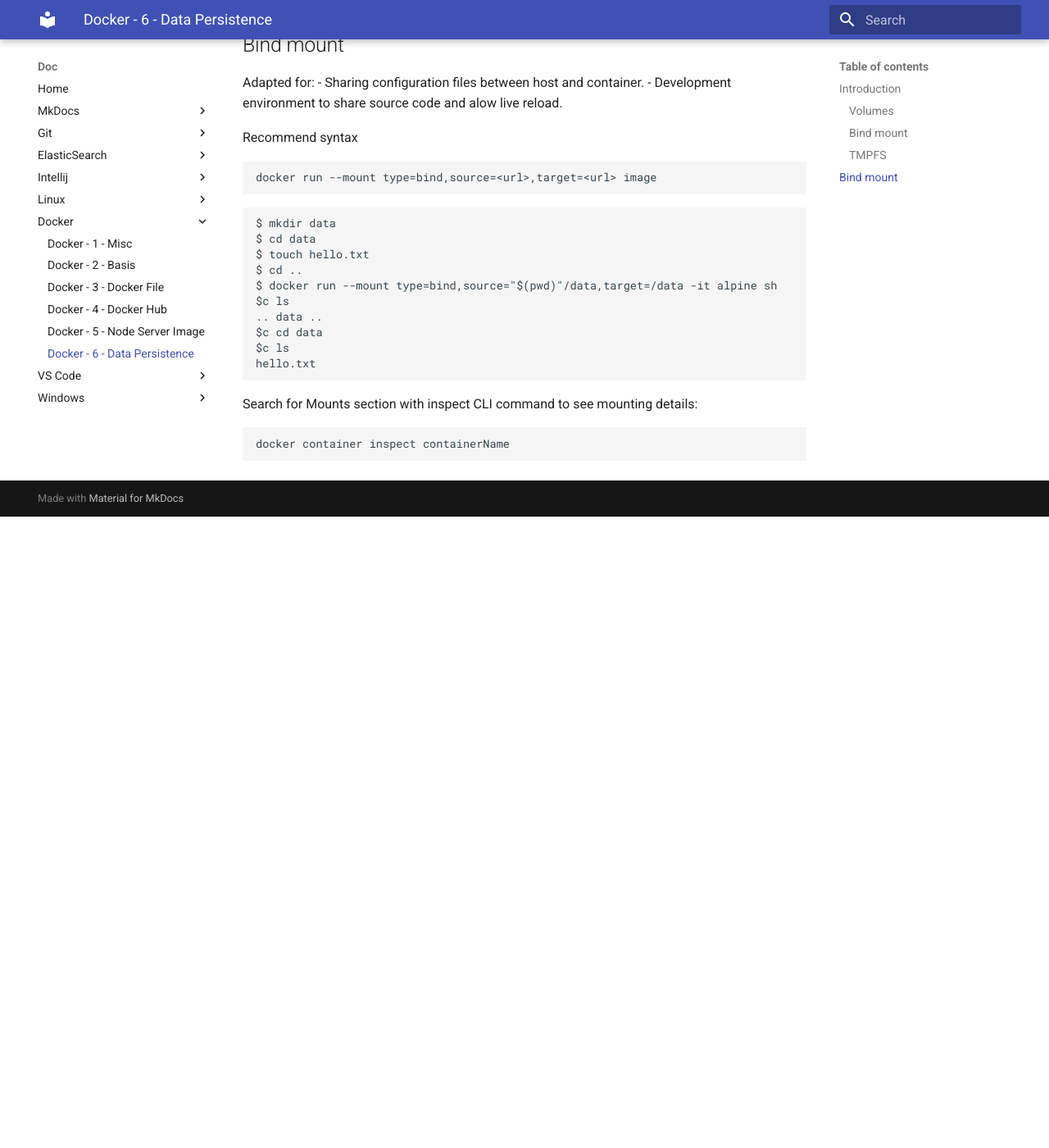
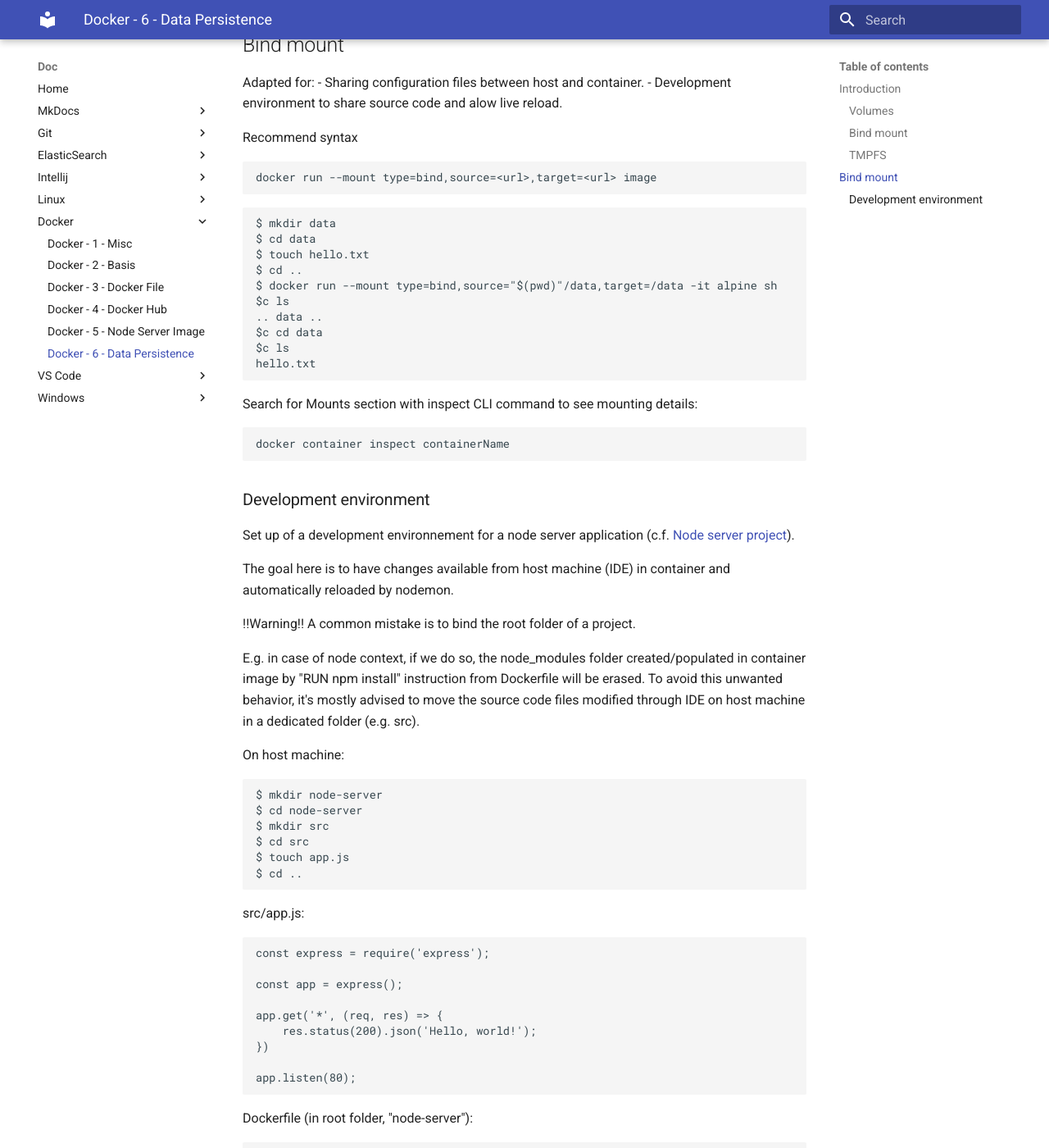
Before and after one commit to oldu73/doc, an MkDocs documentation site: the page built from docs/docker/6-docker-datapersistence.md, in a window 1280 px wide and 1400 px high, scrolled down 947 px. Shown: the whole window at 82% size. Built offline with MkDocs 1.6.1 and Material for MkDocs 9.7.7, drawn with Linux system fonts in a browser that asks for light colours; before the commit the page ends 1577 px from its top, so only the background shows below that; some of the changed text lies outside the part shown.

Commit message:
docker - development environment

````diff
--- a/docs/docker/6-docker-datapersistence.md
+++ b/docs/docker/6-docker-datapersistence.md
@@ -58,3 +58,62 @@
 ```
 docker container inspect containerName
 ```
+
+### Development environment
+
+Set up of a development environnement for a node server application (c.f. [Node server project](5-docker-nodeserverimage.md#node-server-project)).
+
+The goal here is to have changes available from host machine (IDE) in container and automatically reloaded by nodemon.
+
+!!Warning!! A common mistake is to bind the root folder of a project.
+
+E.g. in case of node context, if we do so, the node_modules folder created/populated in container image by "RUN npm install" instruction from Dockerfile will be erased. To avoid this unwanted behavior, it's mostly advised to move the source code files modified through IDE on host machine in a dedicated folder (e.g. src).
+
+On host machine:
+```
+$ mkdir node-server
+$ cd node-server
+$ mkdir src
+$ cd src
+$ touch app.js
+$ cd ..
+```
+
+src/app.js:
+```
+const express = require('express');
+
+const app = express();
+
+app.get('*', (req, res) => {
+    res.status(200).json('Hello, world!');
+})
+
+app.listen(80);
+```
+
+Dockerfile (in root folder, "node-server"):
+```
+FROM node:alpine
+WORKDIR /app
+COPY ./package.json .
+RUN npm install
+COPY . .
+ENV PATH=$PATH:/app/node_modules/.bin
+CMD ["nodemon", "-L", "src/app.js"]
+```
+
+!! Warning !! In above Dockerfile we use **-L** option for --legacy-watch because in some containerized environnement, application may not restart automatically after file's change.
+
+Build image:
+```
+$ docker build -t myapp .
+```
+
+Start a container with new image version:
+```
+$ docker run --rm -p 80:80 --mount type=bind,source="$(pwd)/src",target=/app/src myapp
+```
+
+Now try to edit 'src/app.js' file on host machine to observe nodemon restart in terminal.
+You may also observe the changes on your browser at 'localhost' address, after refresh.
````
